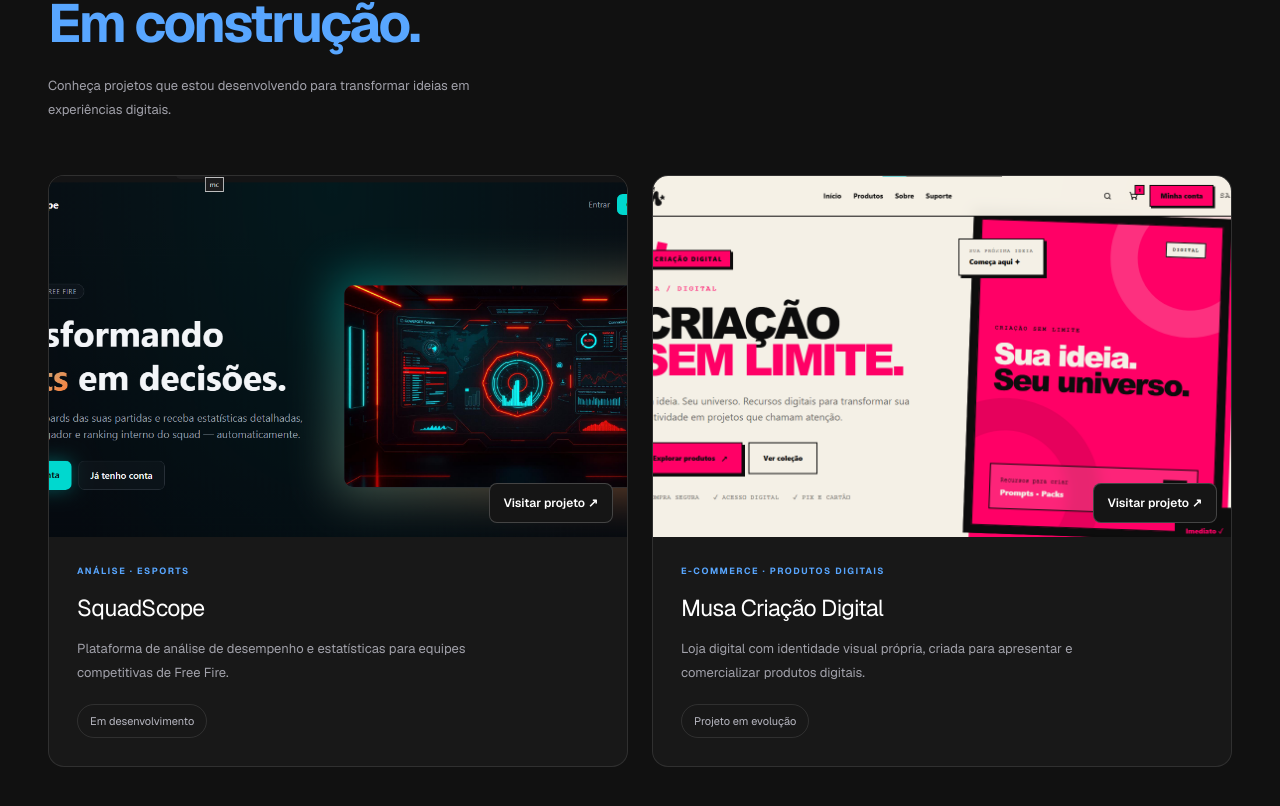
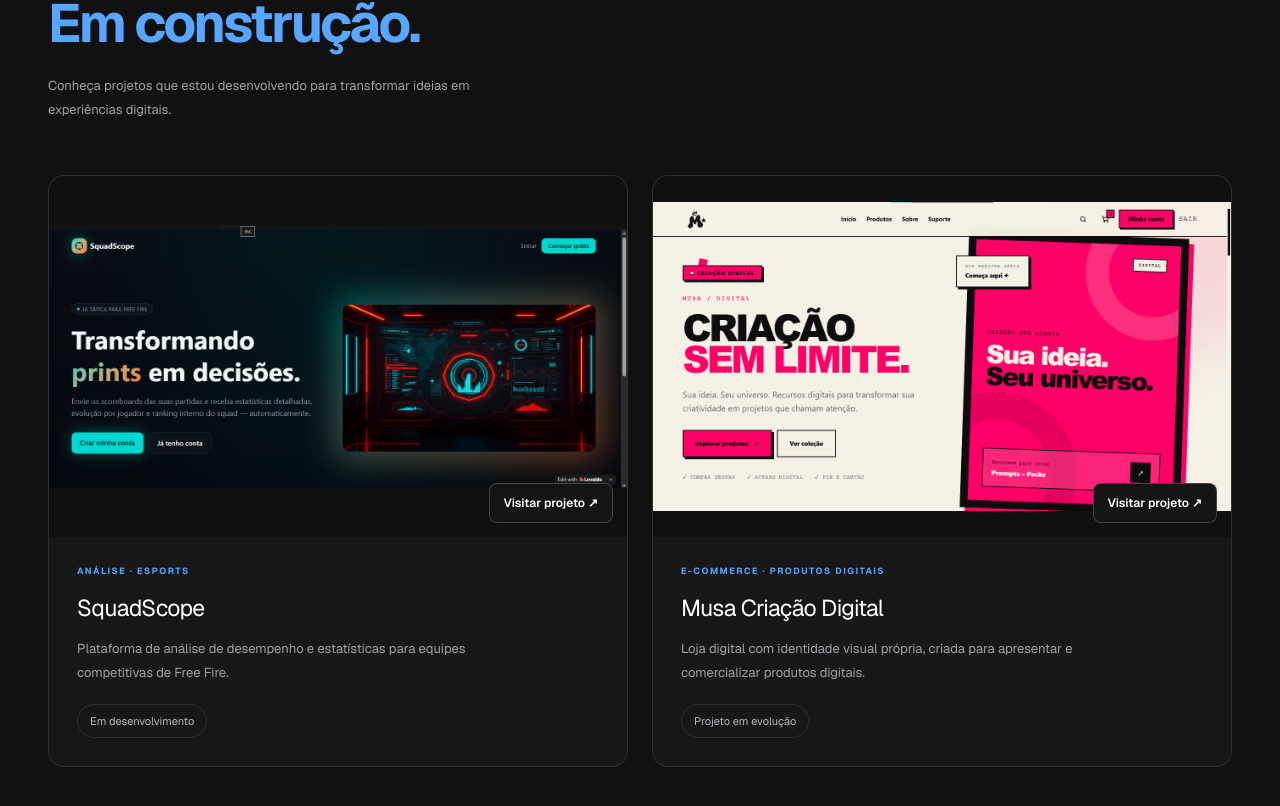
Before and after one commit to edmilsonpereirajr/santzzdev-site, a Next.js app: page / in a window 1280 px wide. Shown: the part 979-1785 px from the top of the page. Built offline with nearby package versions, Linux system fonts and the light colour scheme.

Commit message:
fix: melhorar enquadramento das capturas

```diff
--- a/src/app/globals.css
+++ b/src/app/globals.css
@@ -1139,3 +1139,34 @@
     transition: none;
   }
 }
+
+
+.portfolio-screenshot {
+  position: relative;
+  display: block;
+  width: 100%;
+  aspect-ratio: 8 / 5;
+  overflow: hidden;
+  background: #101010;
+}
+
+.portfolio-screenshot img {
+  display: block;
+  width: 100%;
+  height: 100%;
+  object-fit: contain !important;
+  object-position: center;
+}
+
+.portfolio-open {
+  position: absolute;
+  right: 14px;
+  bottom: 14px;
+  z-index: 2;
+  padding: 10px 14px;
+  border-radius: 8px;
+  background: #151515;
+  color: #fff;
+  font-size: 12px;
+  font-weight: 600;
+}
--- a/src/app/page.tsx
+++ b/src/app/page.tsx
@@ -132,7 +132,7 @@
                 style={{
                   width: "100%",
                   height: "100%",
-                  objectFit: "cover",
+                  objectFit: "contain",
                 }}
                 loading="lazy"
               />
@@ -177,7 +177,7 @@
                 style={{
                   width: "100%",
                   height: "100%",
-                  objectFit: "cover",
+                  objectFit: "contain",
                 }}
                 loading="lazy"
               />
```
